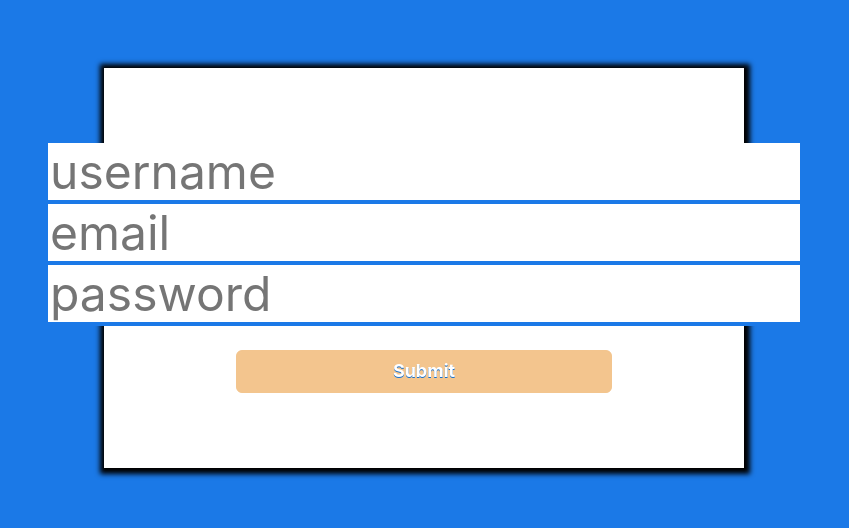
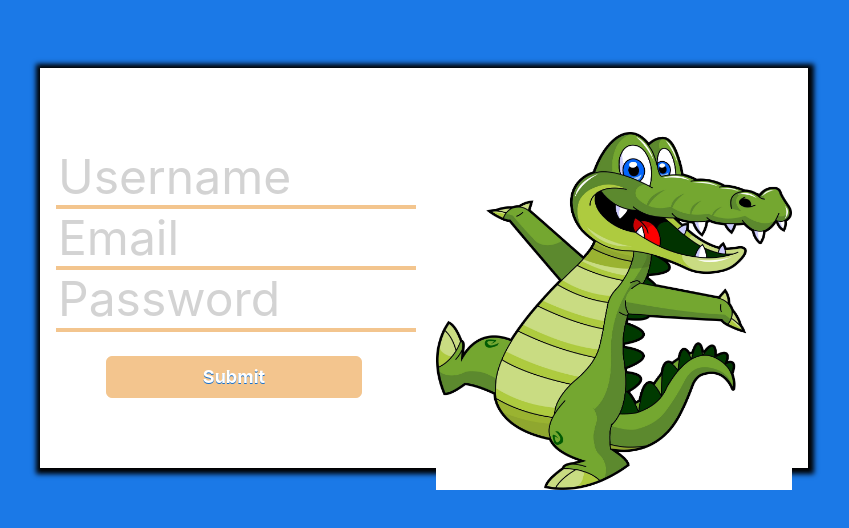
Before and after one commit to Build-Week-Conjugator-Sep-2019/Front-End, a React (Create React App) app in the folder client/: page /sign-up in a window 1280 px wide. Shown: the part 132-660 px from the top of the page, without its empty margins (216-1065 px from the left). Built offline with nearby package versions, Linux system fonts and the light colour scheme; what uifx would draw is missing.

Commit message:
styled sign-up component

```diff
--- a/client/src/App.css
+++ b/client/src/App.css
@@ -405,6 +405,12 @@ template {
   margin: 1rem;
 }
 
+.FormCon2 {
+  width:50%;
+  margin-right: 1.5rem;
+  padding-top: 1rem;
+}
+
 .fields {
   max-width: 100%;
 }
--- a/client/src/components/SignUp.js
+++ b/client/src/components/SignUp.js
@@ -2,19 +2,17 @@ import React from 'react';
 import { Form, Field, withFormik } from "formik";
 import styled from "styled-components";
 import { Link } from "react-router-dom";
+import Gator from "../assets/gator_2.jpg";
 
-const SignUpTitle = styled.h1`
-   font-size: 3rem;
-   margin: 2rem 0;
-`
+
 const SignUpDiv = styled.div`
    display: flex;
    justify-content: center;
    align-content: center;
 `
-const SignUpWrapper = styled.div`
+const SignUpWrapper1 = styled.div`
     box-shadow: 1px 1px 5px 5px;
-   width: 50%;
+    width: 60%;
     height: 25rem;
     display: flex;
     flex-direction: column;
@@ -22,58 +20,39 @@ const SignUpWrapper = styled.div`
     justify-content: space-evenly;
     background-color: white;
 `
-const FieldCon = styled.input`
-   border: none;
-   border-bottom: 4px solid #1b79e7;
-   font-size: 3rem;
+const SignUpWrapper2 = styled.div`
+    display: flex;
+    margin: 1rem;
+    margin: 10 0 0 0rem;
+    margin-top: 4rem;
+    height: 100%;
 `
-const FormCon = styled.form`
+
+const GatorPic = styled.img`
+    width: 50%;
+    height: 90%;
 `
-const ButtonStyle = styled.button`
-   width: 50%;
-   align-self: center;
-   -moz-box-shadow:inset 0px 1px 0px 0px #97c4fe;
-   -webkit-box-shadow:inset 0px 1px 0px 0px #97c4fe;
-   box-shadow:inset 0px 1px 0px 0px #97c4fe;
-   background:-webkit-gradient(linear, left top, left bottom, color-stop(0.05, #1b79e7), color-stop(1, #1e62d0));
-   background:-moz-linear-gradient(top, #1b79e7 5%, #1e62d0 100%);
-   background:-webkit-linear-gradient(top, #1b79e7 5%, #1e62d0 100%);
-   background:-o-linear-gradient(top, #1b79e7 5%, #1e62d0 100%);
-   background:-ms-linear-gradient(top, #1b79e7 5%, #1e62d0 100%);
-   background:linear-gradient(to bottom, #1b79e7 5%, #1e62d0 100%);
-   filter:progid:DXImageTransform.Microsoft.gradient(startColorstr='#1b79e7', endColorstr='#1e62d0',GradientType=0);
-   background-color: #1b79e7;
-   -moz-border-radius:6px;
-   -webkit-border-radius:6px;
-   border-radius:6px;
-   border:1px solid #337fed;
-   display:inline-block;
-   cursor:pointer;
-   color:#ffffff;
-   font-family:Arial;
-   font-size:18px;
-   font-weight:bold;
-   padding:10px 74px;
-   text-decoration:none;
-   text-shadow:0px 1px 0px #1570cd;
-`;
+
 const SignUp = () => {
    return (
        <SignUpDiv>
-           <SignUpWrapper>
-               <FormCon>
-                   <div>
-                       <FieldCon type="text" name="user" placeholder="username" />
+           <SignUpWrapper1>
+              <SignUpWrapper2>
+                <Form className="FormCon2">
+                    <div className="fields">
+                        <Field className="FieldCon" type="text" name="user" placeholder="Username" />
                     </div>
-                   <div>
-                       <FieldCon type="email" name="email" placeholder="email" />
+                    <div className="fields">
+                        <Field className="FieldCon" type="email" name="email" placeholder="Email" />
                     </div>
-                   <div>
-                       <FieldCon type="password" name="password" placeholder="password" />
+                    <div className="fields">
+                        <Field className="FieldCon" type="password" name="password" placeholder="Password" />
                     </div>
-                   <Link to='/conjugator' className="LinkStyle" type="submit">Submit</Link>
-               </FormCon>
-           </SignUpWrapper>
+                    <Link to='/conjugator' className="LinkStyle">Submit</Link>
+                </Form>
+                <GatorPic src={Gator} alt="happy gator" />
+              </SignUpWrapper2>
+           </SignUpWrapper1>
        </SignUpDiv>
    )
 };
```
Lines whose indentation alone changed are shown as unchanged.
